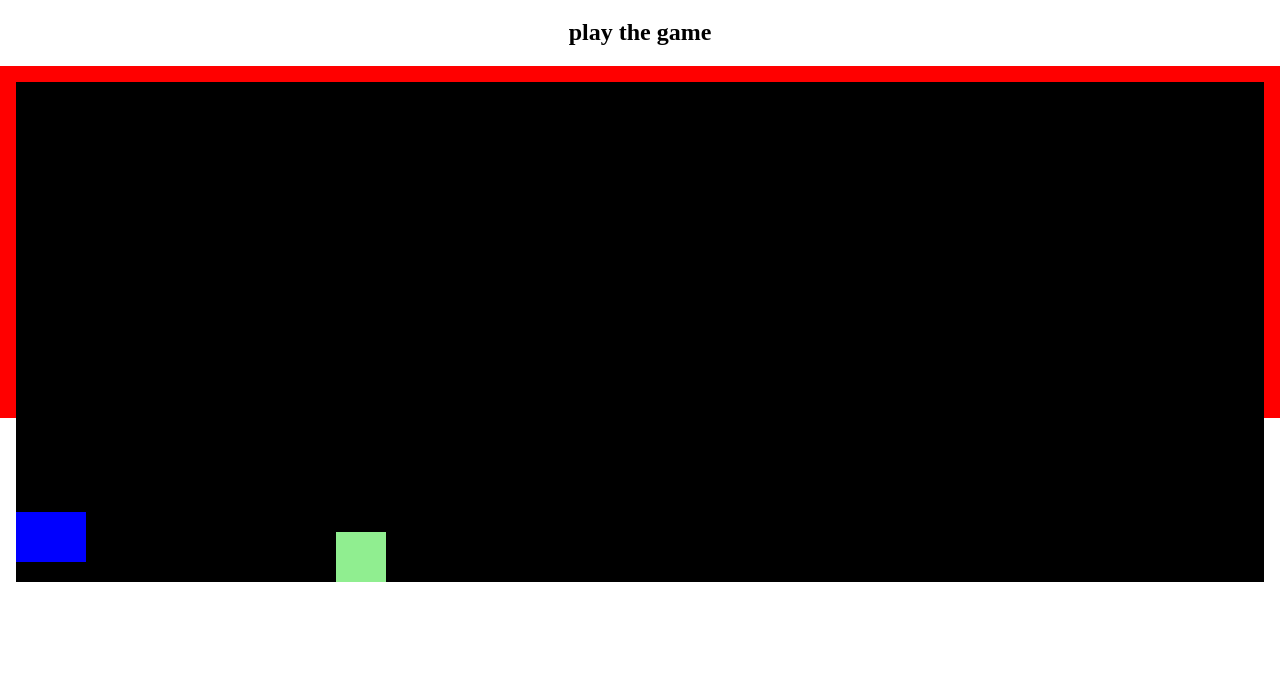
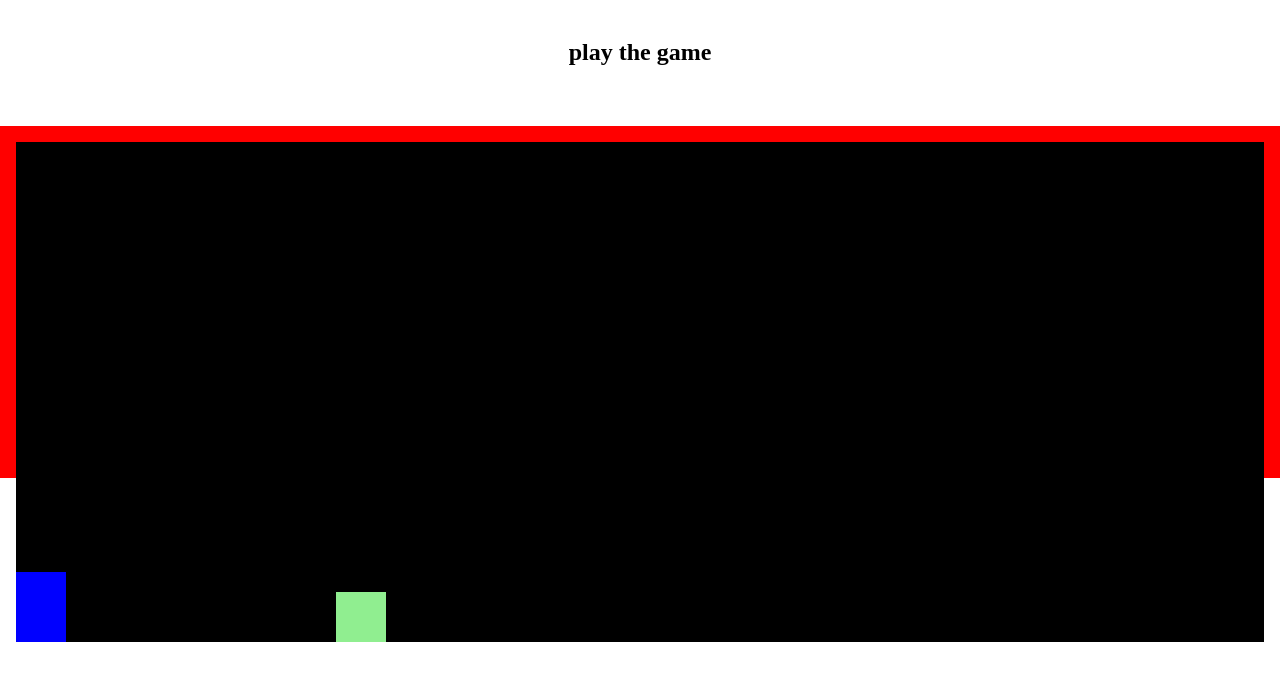
Before and after one commit to CameronASC20/Game-Project, a plain HTML site: page index.html in a window 1280 px wide. Shown: the part 61-742 px from the top of the page. Drawn offline with Linux system fonts and the light colour scheme.

Commit message:
Game done for now

```diff
--- a/css/style.css
+++ b/css/style.css
@@ -3,8 +3,13 @@ html,body {
     padding:0;
 }
 
-h1, #status {
+h1 {
     text-align: center;
+}
+
+#top-right, #top-left {
+    display: flex;
+    justify-content: center;
 }
 
 canvas {
--- a/index.html
+++ b/index.html
@@ -9,7 +9,8 @@
 </head>
 <body>
     <h1>Hop!</h1>
-    <h2 id="status">play the game</h2>
+    <aside id="top-left"><h2 id="status">play the game</h2></aside>
+    <aside id="top-right"><h2 id="points"></h2></aside>
     <div id="container">
         <main>
             <canvas id="canvas"></canvas>
--- a/js/app.js
+++ b/js/app.js
@@ -1,10 +1,11 @@
 const game = document.getElementById('canvas')
-
+const points = document.getElementById('points')
 const ctx = game.getContext('2d')
 
 game.setAttribute('width', getComputedStyle(game)['width'])
 game.setAttribute('height', getComputedStyle(game)['height'])
 
+let playerPoints = 0
 
 class Player {
     constructor(x, y, color, height, width) {
@@ -13,10 +14,6 @@ class Player {
         this.color = color,
         this.height = height,
         this.width = width
-        // this.jump
-		// this.direction = {
-        //     up: false
-        // }
     }
     render = function () {
         // ctx.fillStyle will determine the color(or style) of your element
@@ -43,14 +40,15 @@ class Block {
         // ctx.translate(1500, 0)
         this.x -= this.speed;
         if (this.x < 0) {
-            console.log('x position is', this.x)
+            playerPoints++
+            points.textContent = `${playerPoints}`
             this.x = canvas.width - this.width
         }
         // requestAnimationFrame(block)
     }
 }
 
-let player = new Player(0, 430, 'blue', 50, 70)
+let player = new Player(0, 430, 'blue', 70, 50)
 let block = new Block(1550, 450, 'lightgreen', 50, 50)
 
 
@@ -60,18 +58,15 @@ let block = new Block(1550, 450, 'lightgreen', 50, 50)
 
 
 const jump = (e) => {
-    console.log('jump event', e)
     if (e.keyCode == 32) {
         let start = Date.now()
         player.y -= 100
         const timer = setInterval(function() {
             // how much time passed from the start?
-            console.log('timer')
             let timePassed = Date.now() - start
 
             if (timePassed >= 1000) {
                 player.y += 100
-                console.log('2 seconds')
                 // finish animation after 2 sec
                 clearInterval(timer)
             }
@@ -79,13 +74,6 @@ const jump = (e) => {
     }
 }
 
-
-// const removeJump = () => {
-//     if (player.y === 360) {
-//             player.y += 70
-//     }
-//     console.log('player y', player.y)
-// }
 
 document.addEventListener('keydown', jump)
 
@@ -95,6 +83,10 @@ const gameLoop = () => {
     player.render()
     block.render()
     detectHit()
+    if (playerPoints === 5) {
+        document.getElementById('status').textContent = 'YOU WIN'
+        stopGameLoop()
+    }
     // removeJump()
     // get timer at time of jump button pressed
     // move player to jumping position
@@ -104,10 +96,13 @@ const gameLoop = () => {
 }
 
 const detectHit = () => {
-    if (player.x + player.width > block.x &&
-        player.y >= block.y + block.height) {
-        console.log('hit')
+    if (player.x < block.x + block.width
+        && player.x + player.width > block.x
+        && player.y < block.y + block.height
+        && player.y + player.height > block.y) {
+        points.textContent = `${playerPoints}`
         document.getElementById('status').textContent = 'YOU LOSE'
+        stopGameLoop()
     }
 }
 
```
